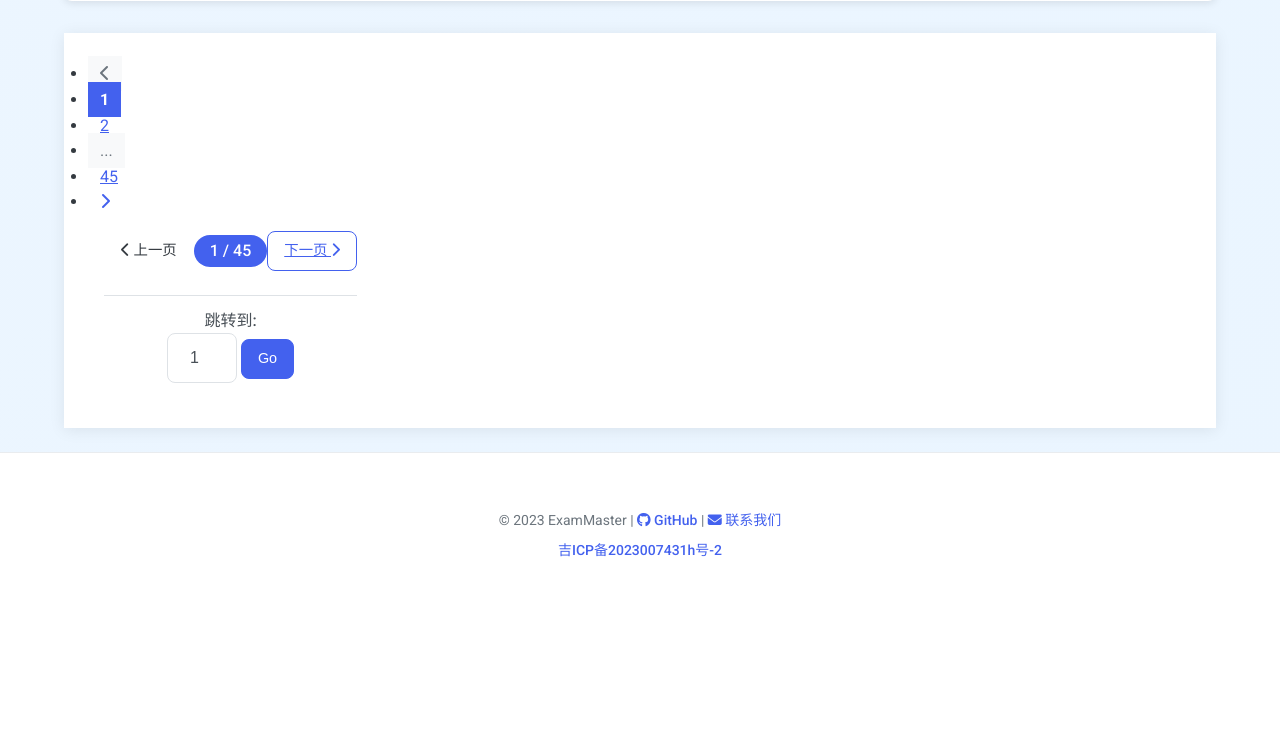
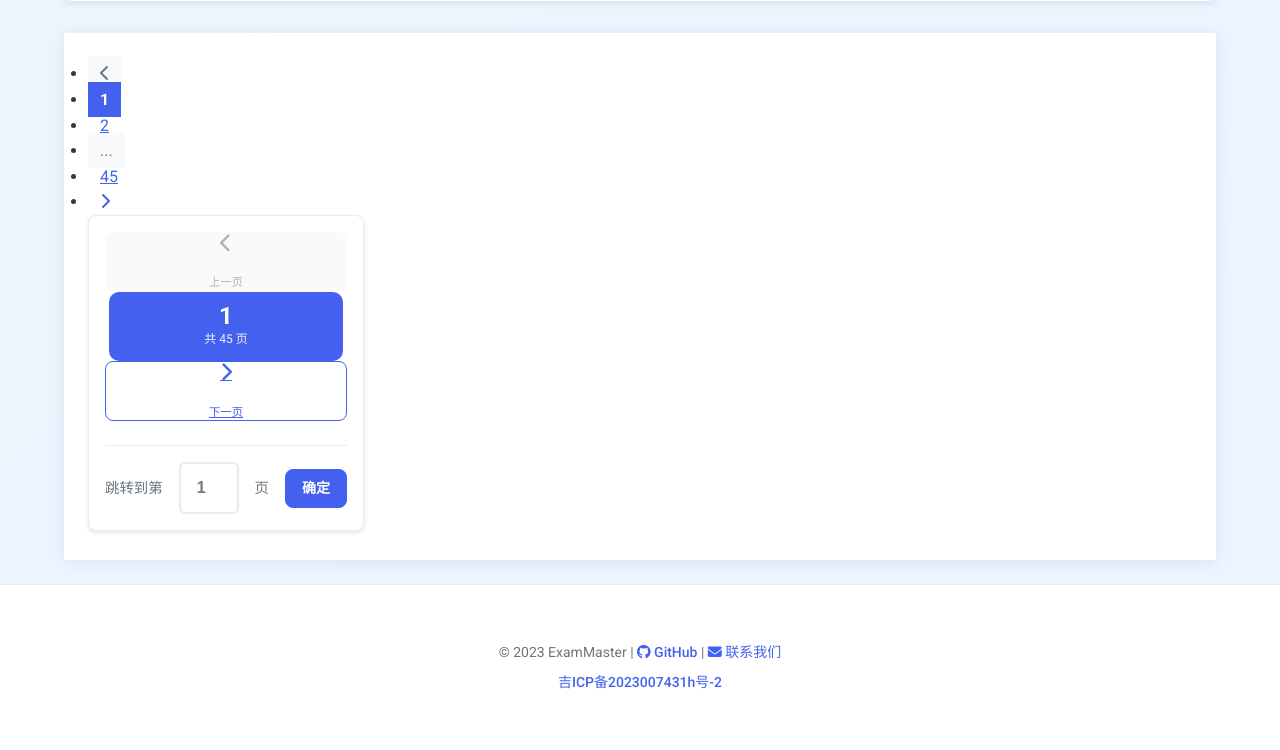
Before and after one commit to CiE-XinYuChen/EXAM-MASTER, a Flask app: page /browse in a window 1280 px wide. Shown: the part 4371-5121 px from the top of the page. Before the commit the page ends 4928 px from the top, so only its background shows below. Run offline with Flask 3, Linux system fonts and the light colour scheme; the visitor is signed in with stand-in values (Sample User, id 1); data comes from the database, SQL or seed files in the repository; data that the repository does not hold is empty.

Commit message:
fix: Redesign mobile pagination for better UX
- Complete redesign of mobile pagination layout
- Replace small text with visual icon-based navigation buttons
- Add prominent current page indicator with primary color
- Implement 3-column layout: [Previous] [Current/Total] [Next]
- Add visual feedback with hover animations and shadows
- Improve page jump interface with better spacing
- Fix display issues shown in mobile screenshots
- Ensure pagination is always visible and accessible

🤖 Generated with [Claude Code](https://claude.ai/code)

Co-Authored-By: Claude <noreply@anthropic.com>

```diff
--- a/templates/browse.html
+++ b/templates/browse.html
@@ -198,39 +198,50 @@
 
         <!-- Mobile Pagination -->
         <div class="pagination-mobile d-md-none">
-            <div class="d-flex justify-content-between align-items-center mb-3">
-                {% if has_prev %}
-                <a href="{{ url_for('browse_questions', page=page-1) }}" class="btn btn-outline-primary btn-sm">
-                    <i class="fas fa-chevron-left"></i> 上一页
-                </a>
-                {% else %}
-                <span class="btn btn-outline-secondary btn-sm disabled">
-                    <i class="fas fa-chevron-left"></i> 上一页
-                </span>
-                {% endif %}
+            <!-- Previous/Next Navigation -->
+            <div class="mobile-nav-controls mb-3">
+                <div class="row g-2">
+                    <div class="col-4">
+                        {% if has_prev %}
+                        <a href="{{ url_for('browse_questions', page=page-1) }}" class="btn btn-outline-primary btn-sm w-100">
+                            <i class="fas fa-chevron-left"></i><br><small>上一页</small>
+                        </a>
+                        {% else %}
+                        <button class="btn btn-outline-secondary btn-sm w-100" disabled>
+                            <i class="fas fa-chevron-left"></i><br><small>上一页</small>
+                        </button>
+                        {% endif %}
+                    </div>
 
-                <div class="page-info">
-                    <span class="badge badge-primary">{{ page }} / {{ total_pages }}</span>
+                    <div class="col-4 text-center">
+                        <div class="page-indicator">
+                            <div class="current-page">{{ page }}</div>
+                            <div class="total-pages">共 {{ total_pages }} 页</div>
+                        </div>
+                    </div>
+
+                    <div class="col-4">
+                        {% if has_next %}
+                        <a href="{{ url_for('browse_questions', page=page+1) }}" class="btn btn-outline-primary btn-sm w-100">
+                            <i class="fas fa-chevron-right"></i><br><small>下一页</small>
+                        </a>
+                        {% else %}
+                        <button class="btn btn-outline-secondary btn-sm w-100" disabled>
+                            <i class="fas fa-chevron-right"></i><br><small>下一页</small>
+                        </button>
+                        {% endif %}
+                    </div>
                 </div>
-
-                {% if has_next %}
-                <a href="{{ url_for('browse_questions', page=page+1) }}" class="btn btn-outline-primary btn-sm">
-                    下一页 <i class="fas fa-chevron-right"></i>
-                </a>
-                {% else %}
-                <span class="btn btn-outline-secondary btn-sm disabled">
-                    下一页 <i class="fas fa-chevron-right"></i>
-                </span>
-                {% endif %}
             </div>
 
             <!-- Page Jump -->
-            <div class="page-jump text-center">
-                <form method="get" class="d-inline-flex align-items-center">
-                    <label for="pageJump" class="form-label me-2 mb-0 small">跳转到:</label>
-                    <input type="number" id="pageJump" name="page" class="form-control form-control-sm me-2"
-                           style="width: 70px;" min="1" max="{{ total_pages }}" value="{{ page }}">
-                    <button type="submit" class="btn btn-primary btn-sm">Go</button>
+            <div class="page-jump-mobile text-center">
+                <form method="get" class="d-flex align-items-center justify-content-center gap-2">
+                    <span class="jump-label">跳转到第</span>
+                    <input type="number" name="page" class="form-control form-control-sm text-center"
+                           style="width: 60px;" min="1" max="{{ total_pages }}" placeholder="{{ page }}">
+                    <span class="jump-label">页</span>
+                    <button type="submit" class="btn btn-primary btn-sm">确定</button>
                 </form>
             </div>
         </div>
@@ -374,33 +385,80 @@
 
 /* Mobile Pagination Styles */
 .pagination-mobile {
-    background: var(--gray-50);
+    background: white;
+    border: 1px solid #e9ecef;
     border-radius: var(--border-radius);
     padding: 1rem;
+    box-shadow: 0 2px 4px rgba(0,0,0,0.1);
 }
 
-.pagination-mobile .btn {
-    min-width: 80px;
-    font-size: 0.9rem;
+.mobile-nav-controls .btn {
+    height: 60px;
+    display: flex;
+    flex-direction: column;
+    align-items: center;
+    justify-content: center;
+    font-size: 0.85rem;
+    border-radius: 8px;
+    transition: all 0.3s ease;
 }
 
-.pagination-mobile .page-info .badge {
-    font-size: 1rem;
-    padding: 0.5rem 1rem;
+.mobile-nav-controls .btn i {
+    font-size: 1.2rem;
+    margin-bottom: 2px;
 }
 
-.page-jump {
-    margin-top: 0.75rem;
-    padding-top: 0.75rem;
-    border-top: 1px solid #dee2e6;
+.mobile-nav-controls .btn:not(:disabled):hover {
+    transform: translateY(-2px);
+    box-shadow: 0 4px 8px rgba(0,0,0,0.15);
 }
 
-.page-jump .form-control {
-    text-align: center;
+.page-indicator {
+    background: var(--primary-color);
+    color: white;
+    border-radius: 10px;
+    padding: 0.75rem 0.5rem;
+    margin: 0 0.25rem;
 }
 
-.page-jump .btn {
-    min-width: 50px;
+.current-page {
+    font-size: 1.5rem;
+    font-weight: 700;
+    line-height: 1;
+}
+
+.total-pages {
+    font-size: 0.75rem;
+    opacity: 0.9;
+    margin-top: 2px;
+}
+
+.page-jump-mobile {
+    margin-top: 1rem;
+    padding-top: 1rem;
+    border-top: 1px solid #e9ecef;
+}
+
+.page-jump-mobile .form-control {
+    border-radius: 6px;
+    border: 2px solid #e9ecef;
+    font-weight: 600;
+}
+
+.page-jump-mobile .form-control:focus {
+    border-color: var(--primary-color);
+    box-shadow: 0 0 0 0.2rem rgba(67, 97, 238, 0.25);
+}
+
+.jump-label {
+    font-size: 0.9rem;
+    color: var(--gray-600);
+    white-space: nowrap;
+}
+
+.page-jump-mobile .btn {
+    min-width: 60px;
+    font-weight: 600;
 }
 
 .empty-state {
```
Also changed, not shown: other parts of templates/browse.html (+33 -16 lines).
